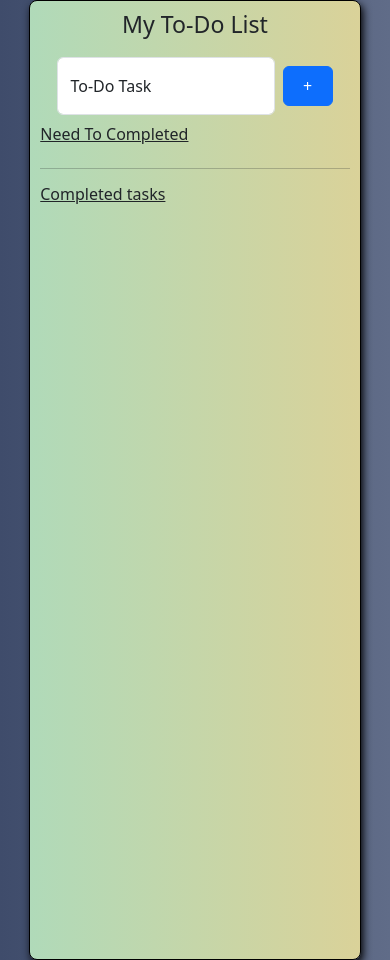
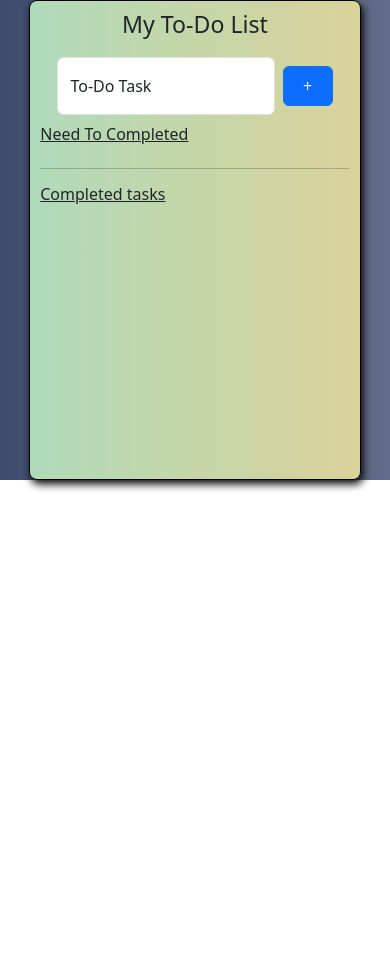
Before and after one commit to sumanthreddy217/To-Do-List, a React (Vite) app: page / in a window 390 px wide. After the commit the page ends 844 px from the top, so only its background shows below. Built offline with nearby package versions, Linux system fonts and the light colour scheme.

Commit message:
code modify

```diff
--- a/src/App.css
+++ b/src/App.css
@@ -71,7 +71,7 @@
 
   .todo-list-mainDiv {
     width: 85vw;
-    height: 60rem;
+    height: 30rem;
   }
 
   .todo-task-input-div {
```
Also changed, not shown: 4 other files (tests, documents, lock files or other folders).
